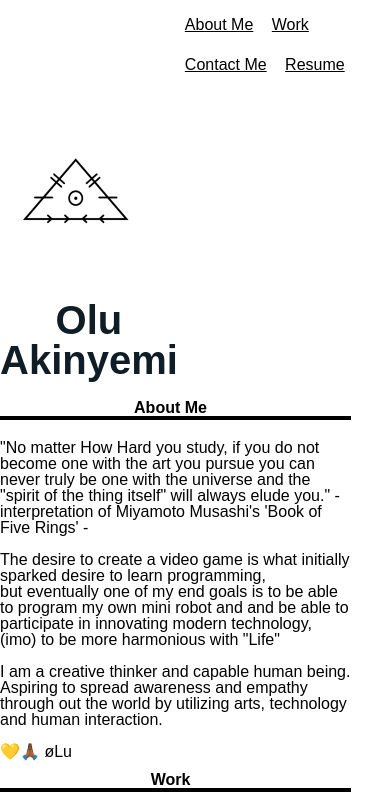
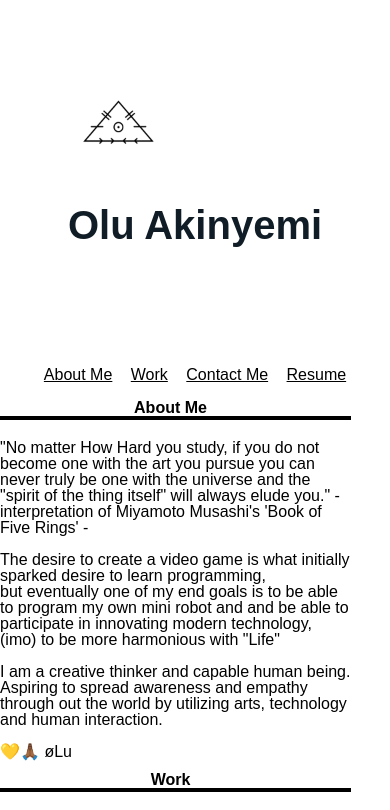
Before and after one commit to EshuShango/Portfolio, a plain HTML site: page index.html in a window 390 px wide. Shown: the top 810 px of the page. Drawn offline with Linux system fonts and the light colour scheme.

Commit message:
added to css

```diff
--- a/main.css
+++ b/main.css
@@ -56,6 +56,7 @@ h1 {
   /* display: flex; */
   flex-wrap: wrap;
   flex-direction: row;
+  display: flex;
 }
 
  li.top-entry-container {
@@ -92,27 +93,15 @@ h1 {
     flex-direction: column;
     flex-wrap: wrap;
     justify-content: center;
-    margin-top: 100px;
+    margin-top: 75px;
   }
 
   .photo {
-   padding: 75px;
+   padding: 50px;
    border-radius: none;
    /* outline: 2px solid red; */
   }
 
-  h1 {
-    text-align: center;
-    /* outline: 2px solid red; */
-    order: 2;
-  }
-
-  nav.main-menu {
-    max-height: 90px;
-    margin-bottom: 300px;
-    flex-direction: column;
-
-  }
 
   li.top-entry-container {
     margin-bottom: 10px;
@@ -167,6 +156,10 @@ div.work-items div.main-item {
 
  /* the work section  */
 @media  screen and (max-width: 600px) {
+  .main-header-top {
+    flex-direction: column;
+  }
+
   section {
     width: 90%;
     flex-direction: column;
```
